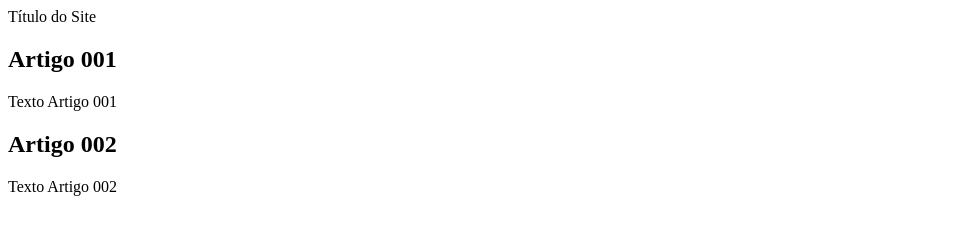
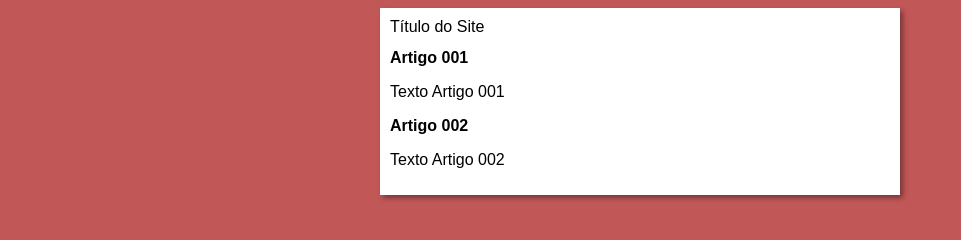
Before and after one commit to LaryssaEckhardt/ProjetoSite, a plain HTML site: page index.html in a window 1280 px wide. Shown: the whole page, without its empty margins (0-961 px from the left). Drawn offline with Linux system fonts and the light colour scheme.

Commit message:
iniciei o design

```diff
--- /dev/null
+++ b/estilos/style.css
@@ -0,0 +1,19 @@
+*
+{
+    font-family: Arial, Helvetica, sans-seerif;
+    font-size: 16px;
+}
+
+body
+{
+    background-color: rgb(194, 87, 87);
+}
+
+main
+{
+    background-color: white;
+    width: 500px;
+    margin: auto;
+    padding: 10px;
+    box-shadow: 3px 3px 5px rgba(0, 0, 0, 0.384);
+}
--- a/index.html
+++ b/index.html
@@ -5,6 +5,7 @@
     <meta http-equiv="X-UA-Compatible" content="IE=edge">
     <meta name="viewport" content="width=device-width, initial-scale=1.0">
     <title>Título do Site</title>
+    <link rel="stylesheet" href="estilos/style.css">
 </head>
 <body>
     <main>
```
